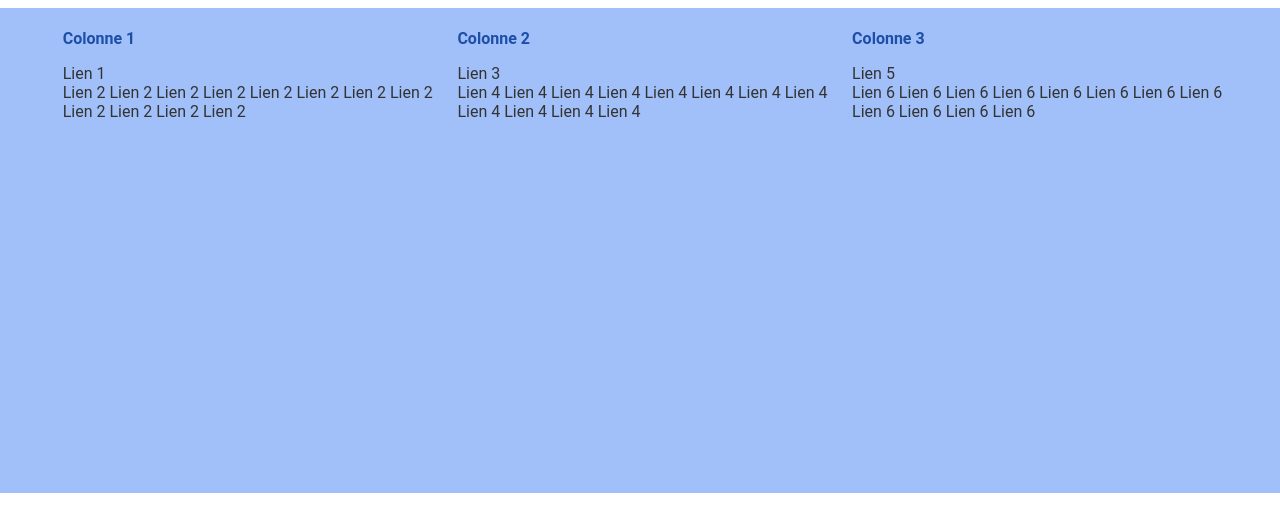
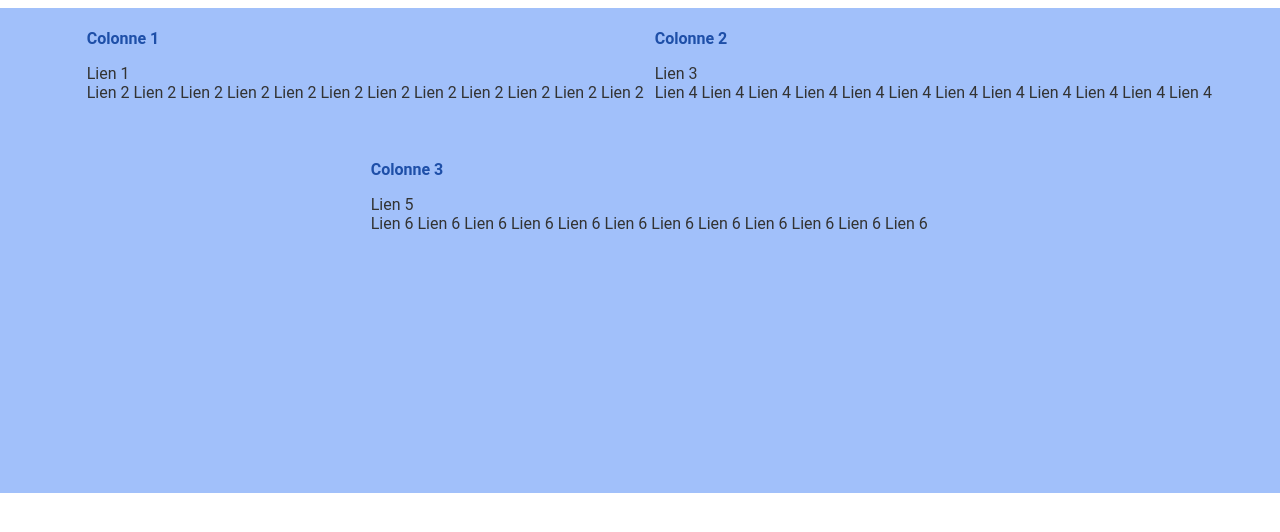
Before and after one commit to Douimtouch/Drym.ai, a plain HTML site: page footer.html in a window 1280 px wide. Shown: the top 532 px of the page. Drawn offline with Linux system fonts and the light colour scheme.

Commit message:
Update header-footer.css

```diff
--- a/header-footer.css
+++ b/header-footer.css
@@ -166,7 +166,7 @@ footer {
 }
 
 .footer-col {
-    flex-basis: 29%;
+    flex-basis: 42%;
     margin-left: 8px;
     margin-bottom: 20px;
 }
```
